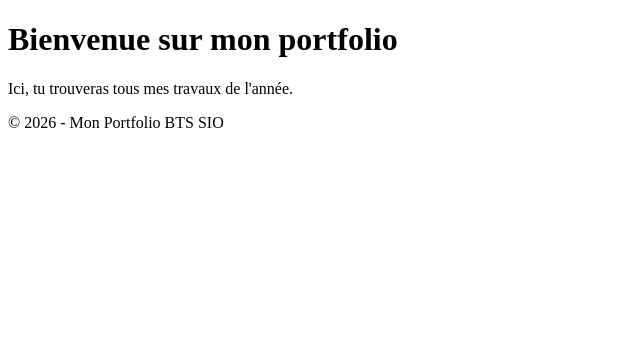
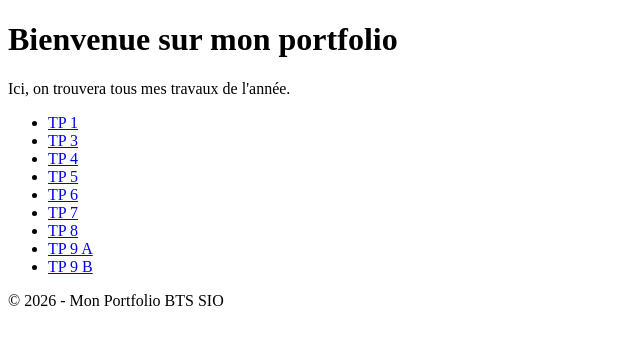
Before and after one commit to Squookye/TP2-Web, a PHP site: page /TP8/index.php in a window 1280 px wide. Shown: the part 122-467 px from the top of the page, without its empty margins (0-640 px from the left). Run offline with PHP 8.4, Linux system fonts and the light colour scheme.

Commit message:
Correction liens

```diff
--- a/TP8/index.php
+++ b/TP8/index.php
@@ -9,7 +9,20 @@
 
     <main>
         <h1>Bienvenue sur mon portfolio</h1>
-        <p>Ici, tu trouveras tous mes travaux de l'année.</p>
+        <p>Ici, on trouvera tous mes travaux de l'année.</p>
+        <nav>
+        <ul class="nav-list">
+            <li><a class="nav-link" href="https://squookye.github.io/TP1/TP1-Web.pdf">TP 1</a></li>
+            <li><a class="nav-link" href="https://squookye.github.io/TP3/index.html">TP 3</a></li>
+            <li><a class="nav-link" href="https://squookye.github.io/TP4/index.html">TP 4</a></li>
+            <li><a class="nav-link" href="https://squookye.github.io/TP5/index.html">TP 5</a></li>
+            <li><a class="nav-link" href="https://squookye.github.io/TP6/TP6.html">TP 6</a></li>
+            <li><a class="nav-link" href="https://squookye.github.io/TP7/TP7.html">TP 7</a></li>
+            <li><a class="nav-link" href="http://b1.richard.net.local/index.php">TP 8</a></li>
+            <li><a class="nav-link" href="http://b1.richard.net.local/tp9_a.php">TP 9 A</a></li>
+            <li><a class="nav-link" href="http://b1.richard.net.local/tp9_b.php">TP 9 B</a></li>
+        </ul>
+    </nav>
     </main>
 
     <?php include('footer.php'); ?>
```
